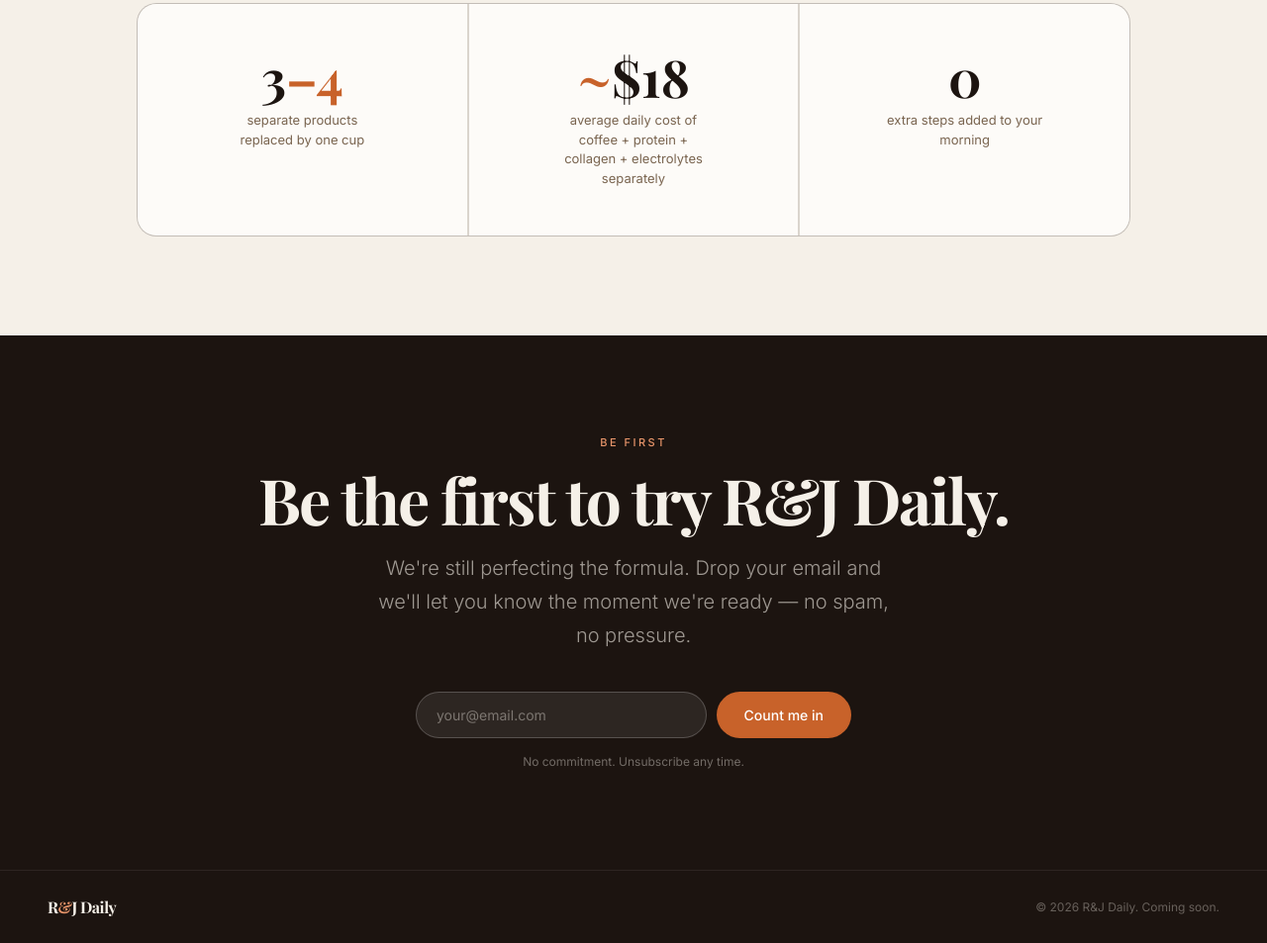
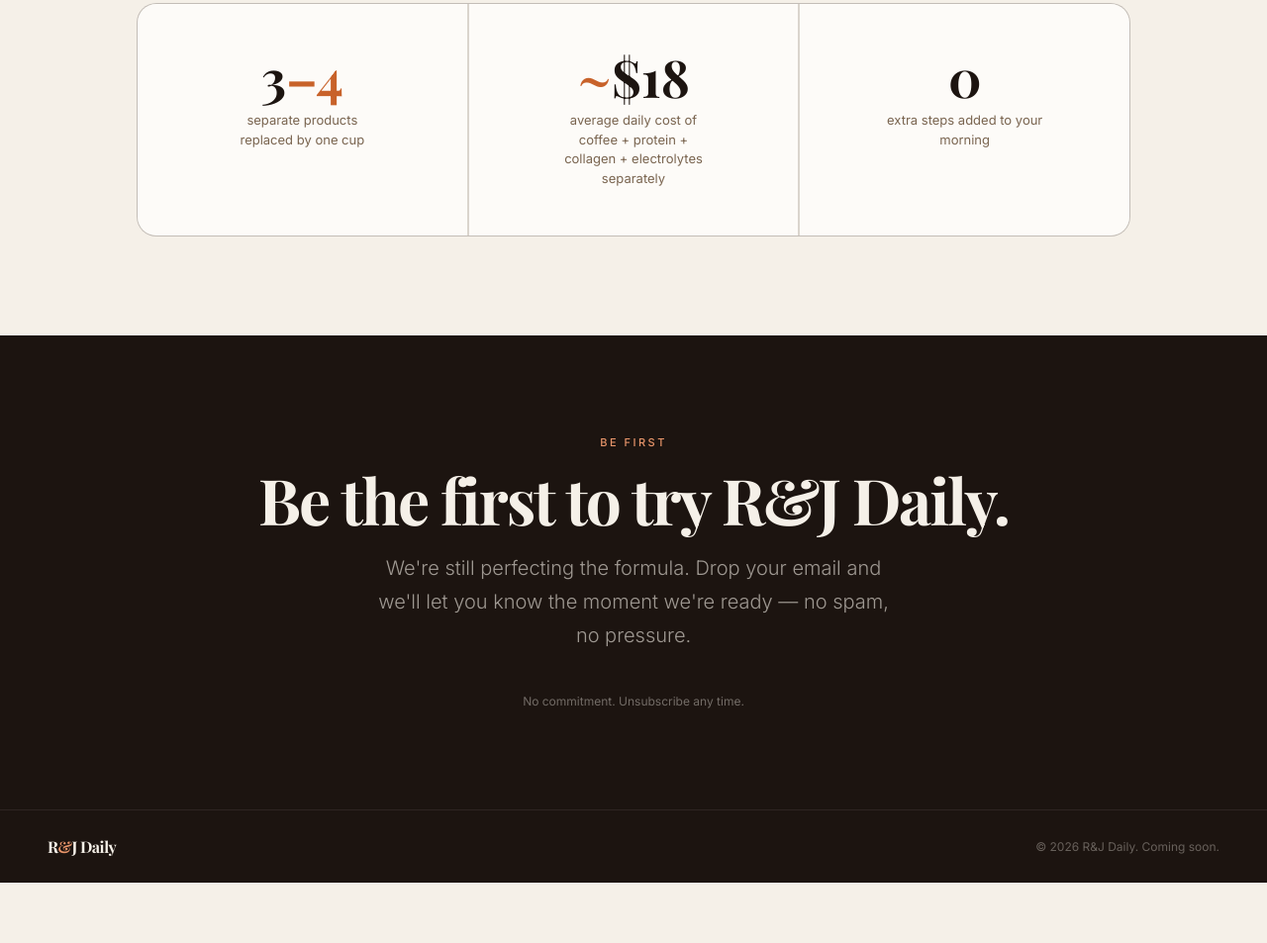
Before and after one commit to rickyiapoce12225/R-J-Coffee, a plain HTML site: page index.html in a window 1280 px wide. Shown: the part 2510-3463 px from the top of the page at 99% size. After the commit the page ends 3402 px from the top, so only its background shows below. Drawn offline with nearby package versions, Linux system fonts and the light colour scheme; a web font is replaced by a local one.

Commit message:
Update index.html

```diff
--- a/index.html
+++ b/index.html
@@ -558,10 +558,7 @@
   <p class="section-label">Be first</p>
   <h2 class="hero-title">Be the first to try R&J Daily.</h2>
   <p class="hero-sub" style="margin: 0 auto 40px;">We're still perfecting the formula. Drop your email and we'll let you know the moment we're ready — no spam, no pressure.</p>
-  <div class="waitlist-form" style="margin: 0 auto;">
-    <input id="bottom-email" class="waitlist-input" type="email" placeholder="your@email.com" />
-    <button class="waitlist-btn" onclick="handleSignup('bottom-email','bottom-success')">Count me in</button>
-  </div>
+
   <p class="hero-note">No commitment. Unsubscribe any time.</p>
   <p class="success-msg" id="bottom-success" style="color: var(--accent-light);">You're on the list — thank you! We'll be in touch.</p>
 </div>
```
